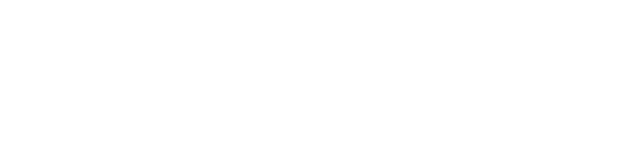
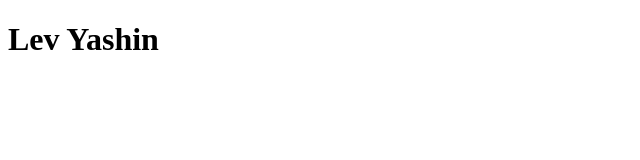
Before and after one commit to mrdlyv/homework-2, a plain HTML site: page index.html in a window 1280 px wide. Shown: the whole page, without its empty margins (0-640 px from the left). Drawn offline with Linux system fonts and the light colour scheme.

Commit message:
h1 qoyuldu

```diff
--- a/index.html
+++ b/index.html
@@ -6,6 +6,7 @@
     <title>Document</title>
 </head>
 <body>
-    <h1></h1>
+    <h1>Lev Yashin</h1>
+
 </body>
 </html>
```
